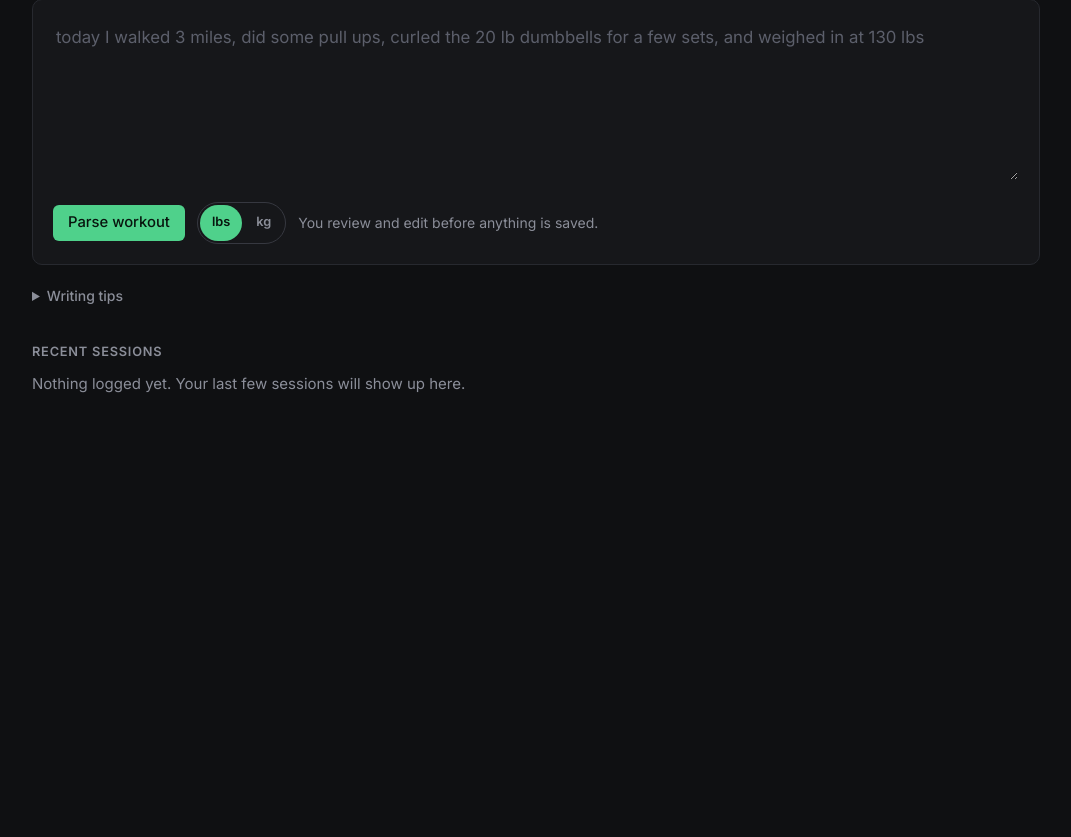
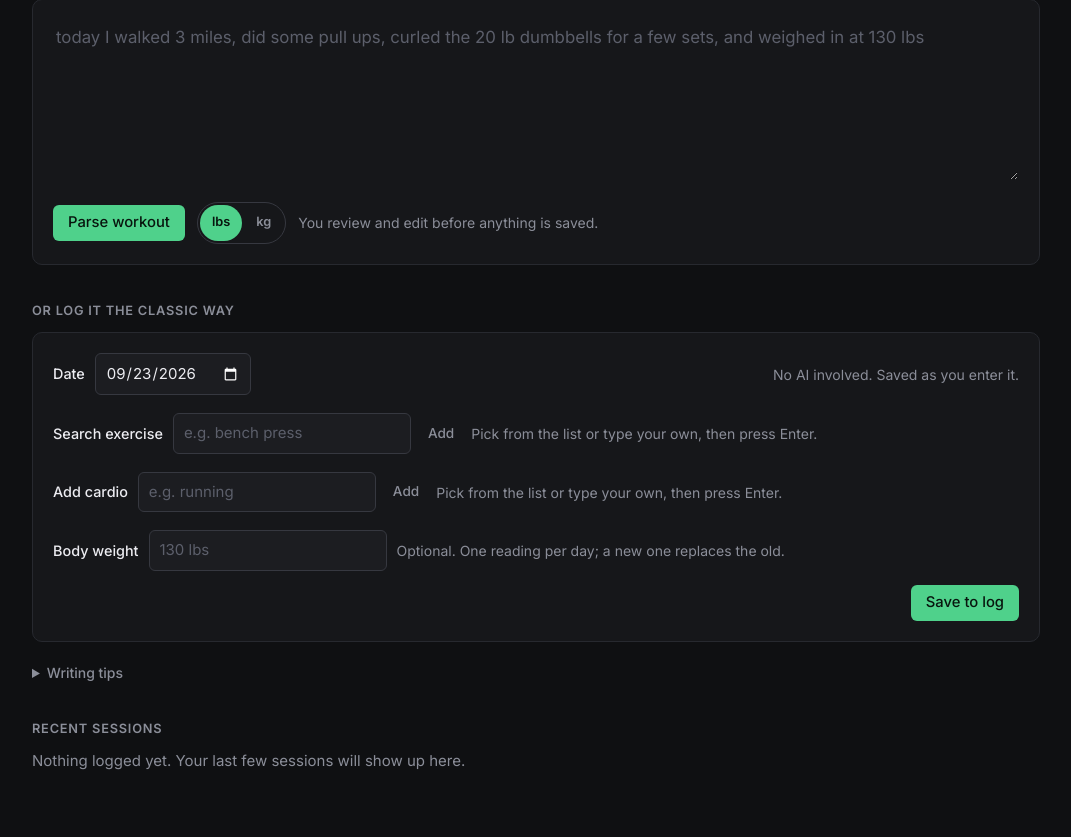
Before and after one commit to Akooshsoohoo/GymLLM, a Flask app: template templates/log.html in a window 1280 px wide. Shown: the part 136-973 px from the top of the page, without its empty margins (104-1175 px from the left). Before the commit the page ends 529 px from the top, so only its background shows below. Run offline with Flask 3, Linux system fonts and the light colour scheme; the template is opened without the code that fills it, so the values that code supplies are empty; some libraries are stand-ins or nearby versions.

Commit message:
feat: classic logger on the Log page for lifts, cardio and body weight

```diff
--- a/gymllm/routes.py
+++ b/gymllm/routes.py
@@ -20,7 +20,7 @@ from sqlalchemy import func
 
 from . import preferences, quota, stats
 from .auth import current_user_email, login_required
-from .exercises import TAG_SYSTEM, clean_tags, llm_tags, match_exercise
+from .exercises import EXERCISE_NAMES, TAG_SYSTEM, clean_tags, llm_tags, match_exercise
 from .extensions import db
 from .llm.client import (
     BadOutputError,
@@ -196,6 +196,7 @@ def home():
         "log.html",
         config=config,
         sessions=_recent_sessions(user_email),
+        exercise_names=[n.title() for n in EXERCISE_NAMES],
         quota_left=quota_left,
         quota_limit=quota_limit,
         weight_unit=preferences.get_weight_unit(user_email),
--- a/static/app.js
+++ b/static/app.js
@@ -365,6 +365,63 @@
     if (bodyweightField) bodyweightField.addEventListener("input", function () {
       var submit = $('button[type=submit]', confirmForm);
       if (submit && bodyweightField.value.trim()) submit.disabled = false;
+    });
+  }
+
+  // ---------------------------------------------------------------- Classic logger (Log page)
+  // Search/pick an exercise to add a row; rows post to /confirm with the same field names
+  // the review page uses.
+  var classicForm = $("#classic-form");
+  if (classicForm) {
+    var esc = function (s) { return s.replace(/&/g, "&amp;").replace(/"/g, "&quot;").replace(/</g, "&lt;"); };
+    // One search box + table per kind. columns: [field, extra attrs]; the first is filled from the search.
+    var classicList = function (o) {
+      var table = $(o.table), count = $(o.count), search = $(o.search);
+      var add = function () {
+        var name = search.value.trim();
+        if (!name) return;
+        var i = parseInt(count.value, 10) || 0;
+        var tr = document.createElement("tr");
+        tr.innerHTML = o.columns.map(function (col, idx) {
+          return "<td" + (idx === 0 ? ' class="exercise-cell"' : "") + '><input type="text" name="' + o.prefix + "-" + i + "-" + col[0] +
+            '" aria-label="' + col[0].charAt(0).toUpperCase() + col[0].slice(1) + '"' + (idx === 0 ? ' value="' + esc(name) + '"' : col[1] || "") + "></td>";
+        }).join("") + '<td class="col-actions"><button type="button" class="btn btn-text row-remove">Remove</button></td>';
+        table.tBodies[0].appendChild(tr);
+        count.value = i + 1;
+        table.hidden = false;
+        search.value = "";
+        tr.querySelectorAll("input")[1].focus();
+      };
+      $(o.button).addEventListener("click", add);
+      search.addEventListener("keydown", function (ev) {
+        if (ev.key === "Enter") { ev.preventDefault(); add(); }
+      });
+      // A removed row is blanked, not deleted, so indexes stay contiguous; the server skips empty names.
+      table.addEventListener("click", function (ev) {
+        var btn = ev.target.closest(".row-remove");
+        if (!btn) return;
+        var tr = btn.closest("tr");
+        tr.querySelector("input").value = "";
+        tr.hidden = true;
+      });
+      return function () {
+        return $$("tbody tr input:first-child", table).some(function (i) { return i.value.trim(); });
+      };
+    };
+    var hasLifts = classicList({
+      table: "#classic-table", count: "#classic-count", search: "#classic-search", button: "#classic-add", prefix: "entry",
+      columns: [["exercise"], ["weight", ' placeholder="185 lbs"'], ["sets", ' class="narrow" inputmode="numeric"'],
+                ["reps", ' placeholder="10, 8, 6"'], ["notes", ""]]
+    });
+    var hasCardio = classicList({
+      table: "#classic-cardio-table", count: "#classic-cardio-count", search: "#classic-cardio-search", button: "#classic-cardio-add", prefix: "cardio",
+      columns: [["activity"], ["distance", ' placeholder="3 miles"'], ["duration", ' placeholder="45 min"'], ["notes", ""]]
+    });
+    classicForm.addEventListener("submit", function (ev) {
+      if (!hasLifts() && !hasCardio() && !$("#classic-bodyweight").value.trim()) {
+        ev.preventDefault();
+        $("#classic-search").focus();
+      }
     });
   }
 
--- a/templates/log.html
+++ b/templates/log.html
@@ -39,6 +39,80 @@
         <span class="muted small" data-llm-status>You review and edit before anything is saved.</span>
     </div>
 </form>
+
+<section class="section">
+    <div class="section-head">
+        <h2>Or log it the classic way</h2>
+    </div>
+    <form method="post" action="{{ url_for('main.confirm') }}" id="classic-form" class="card">
+        <input type="hidden" name="csrf_token" value="{{ csrf_token() }}">
+        <div class="card-head">
+            <div class="field-inline">
+                <label for="classic-date">Date</label>
+                <input type="date" id="classic-date" name="date" value="" required class="input date-input client-date">
+            </div>
+            <span class="muted small">No AI involved. Saved as you enter it.</span>
+        </div>
+
+        <div class="review-section">
+            <div class="field-inline">
+                <label for="classic-search">Search exercise</label>
+                <input type="text" id="classic-search" class="input" list="exercise-names" placeholder="e.g. bench press" autocomplete="off">
+                <button type="button" class="btn btn-text" id="classic-add">Add</button>
+                <span class="muted small">Pick from the list or type your own, then press Enter.</span>
+            </div>
+            <div class="table-wrap">
+            <table id="classic-table" class="table table-editing" hidden>
+                <thead>
+                <tr>
+                    <th>Exercise</th><th>Weight</th><th>Sets</th><th>Reps</th><th>Notes</th><th class="col-actions"><span class="sr-only">Remove</span></th>
+                </tr>
+                </thead>
+                <tbody></tbody>
+            </table>
+            </div>
+            <input type="hidden" name="num_entries" id="classic-count" value="0">
+        </div>
+
+        <div class="review-section">
+            <div class="field-inline">
+                <label for="classic-cardio-search">Add cardio</label>
+                <input type="text" id="classic-cardio-search" class="input" list="cardio-names" placeholder="e.g. running" autocomplete="off">
+                <button type="button" class="btn btn-text" id="classic-cardio-add">Add</button>
+                <span class="muted small">Pick from the list or type your own, then press Enter.</span>
+            </div>
+            <div class="table-wrap">
+            <table id="classic-cardio-table" class="table table-editing" hidden>
+                <thead>
+                <tr>
+                    <th>Activity</th><th>Distance</th><th>Duration</th><th>Notes</th><th class="col-actions"><span class="sr-only">Remove</span></th>
+                </tr>
+                </thead>
+                <tbody></tbody>
+            </table>
+            </div>
+            <input type="hidden" name="num_cardio" id="classic-cardio-count" value="0">
+        </div>
+
+        <div class="review-section">
+            <div class="field-inline">
+                <label for="classic-bodyweight">Body weight</label>
+                <input type="text" id="classic-bodyweight" name="bodyweight" placeholder="130 lbs" class="input input-short">
+                <span class="muted small">Optional. One reading per day; a new one replaces the old.</span>
+            </div>
+        </div>
+
+        <div class="toolbar toolbar-end">
+            <button type="submit" class="btn btn-primary">Save to log</button>
+        </div>
+    </form>
+    <datalist id="exercise-names">
+        {%- for n in exercise_names %}<option value="{{ n }}">{% endfor -%}
+    </datalist>
+    <datalist id="cardio-names">
+        {%- for n in ("Walking", "Running", "Jogging", "Cycling", "Swimming", "Rowing", "Hiking", "Elliptical", "Stair climber", "Jump rope") %}<option value="{{ n }}">{% endfor -%}
+    </datalist>
+</section>
 
 <details class="hint">
     <summary>Writing tips</summary>
```
Also changed, not shown: tests/test_routes.py (+1 -0 lines).
